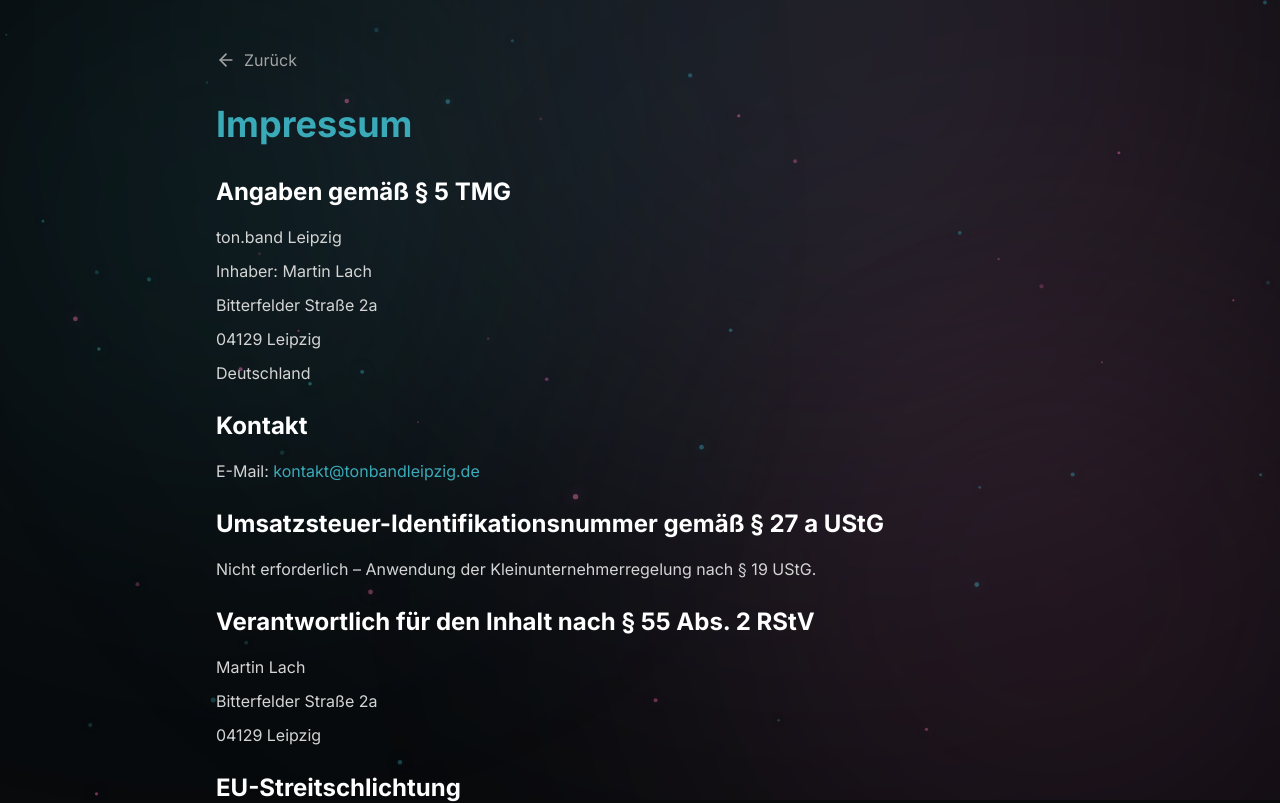
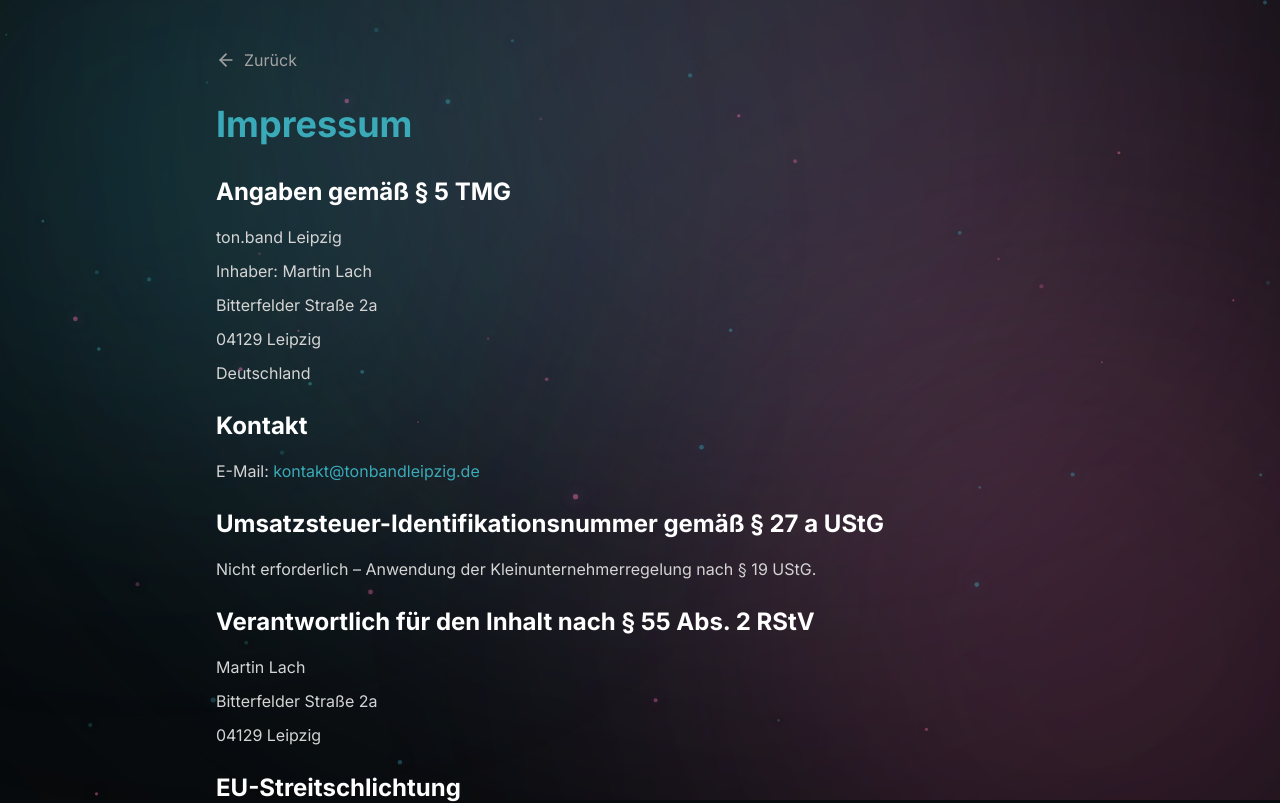
Before and after one commit to Tonband-Leipzig/sessions.tonband, a React (Vite) app: page /impressum in a window 1280 px wide. Shown: the top 803 px of the page. Built offline with nearby package versions, Linux system fonts and the light colour scheme; no server answers.

Commit message:
Disable heavy background canvas on mobile

```diff
--- a/src/components/Background.tsx
+++ b/src/components/Background.tsx
@@ -3,7 +3,14 @@
 const Background: React.FC = () => {
   const canvasRef = useRef<HTMLCanvasElement>(null);
 
+  const shouldAnimateCanvas =
+    typeof window !== 'undefined' &&
+    !window.matchMedia('(prefers-reduced-motion: reduce)').matches &&
+    !window.matchMedia('(max-width: 768px)').matches;
+
   useEffect(() => {
+    if (!shouldAnimateCanvas) return;
+
     const canvas = canvasRef.current;
     if (!canvas) return;
     const ctx = canvas.getContext('2d');
@@ -98,6 +105,32 @@
     <>
       <div className="fixed inset-0 overflow-hidden pointer-events-none">
         <div
+          className="hidden md:block absolute top-[20%] left-1/2
+                     md:w-[900px] md:h-[900px]
+                     bg-gradient-to-r from-[#3BAAB8]/20 to-[#F471B5]/20
+                     rounded-full blur-[200px]
+                     animate-float-glow1 animate-fade-glow1
+                     transition-all duration-1000"
+        />
+
+        <div
+          className="hidden md:block absolute bottom-0 right-0
+                     md:w-[600px] md:h-[600px]
+                     bg-[#F471B5]/15 rounded-full
+                     blur-[180px]
+                     animate-float-glow2 animate-fade-glow2
+                     transition-all duration-1000"
+        />
+        <div
+          className="hidden md:block absolute top-0 left-0
+                     md:w-[500px] md:h-[500px]
+                     bg-[#3BAAB8]/15 rounded-full
+                     blur-[160px]
+                     animate-float-glow3 animate-fade-glow3
+                     transition-all duration-1000"
+        />
+
+        <div
           className="absolute top-[20%] left-1/2
                      md:w-[900px] md:h-[900px] w-[300px] h-[300px]
                      bg-gradient-to-r from-[#3BAAB8]/20 to-[#F471B5]/20
@@ -124,10 +157,12 @@
         />
       </div>
 
-      <canvas
-        ref={canvasRef}
-        className="fixed inset-0 w-full h-full z-0 pointer-events-none opacity-60"
-      />
+      {shouldAnimateCanvas && (
+        <canvas
+          ref={canvasRef}
+          className="fixed inset-0 w-full h-full z-0 pointer-events-none opacity-60"
+        />
+      )}
     </>
   );
 };
```
